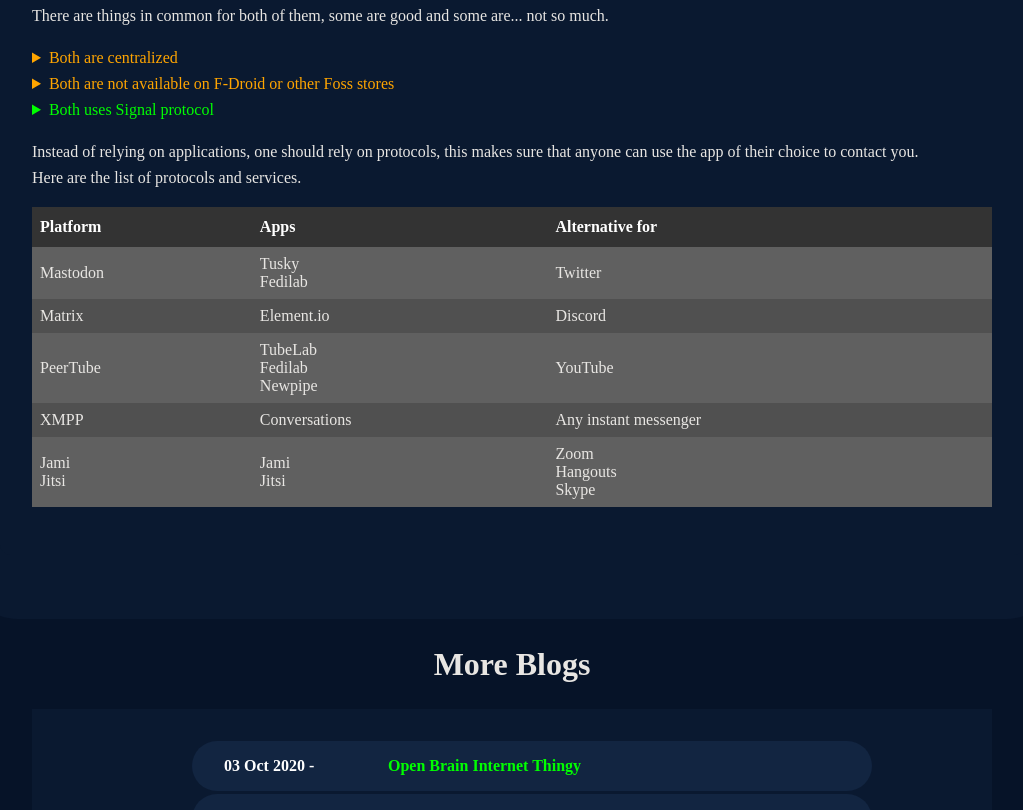
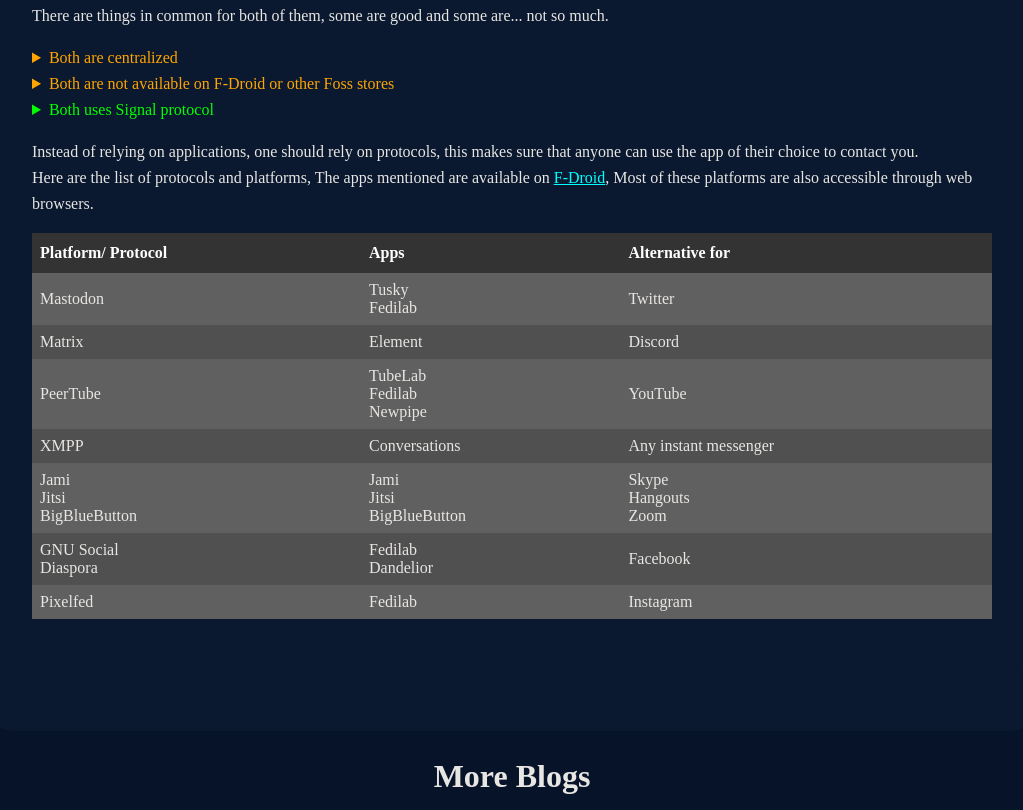
Before and after one commit to codingOtaku/codingOtaku.github.io, a plain HTML site: page blogs/switching-to-signal-is-not-enough/index.html in a window 1280 px wide. Shown: the part 607-1417 px from the top of the page, without its empty margins (128-1151 px from the left). Drawn offline with Linux system fonts and the light colour scheme.

Commit message:
Update Signal blog

```diff
--- a/blogs/switching-to-signal-is-not-enough/index.html
+++ b/blogs/switching-to-signal-is-not-enough/index.html
@@ -76,7 +76,7 @@
             <summary class="text-danger">Both are centralized</summary>
             <p>
               If Signal goes the wrong way, we cannot just switch a server and continue like what we can do with other
-              decentralized, federated services link Mastodon, PeerTube, or Matrix.</p>
+              decentralized, federated services like Mastodon, PeerTube, or Matrix.</p>
             <p>
               A wide adoption to a centralized service is never a good idea as moving from it means you have to convince
               everyone else using that service to move with you (isn't this what's happening with WhatsApp?).
@@ -120,10 +120,12 @@
           <p>
             Instead of relying on applications, one should rely on protocols, this makes sure that anyone can use the
             app of their choice to contact you.<br>
-            Here are the list of protocols and services.
+            Here are the list of protocols and platforms, The apps mentioned are available on <a href="f-droid.org"
+              target="_blank">F-Droid</a>,
+            Most of these platforms are also accessible through web browsers.
           <table class="table normal">
             <tr>
-                <th>Platform</th>
+              <th>Platform/ Protocol</th>
               <th>Apps</th>
               <th>Alternative for</th>
             </tr>
@@ -135,7 +137,7 @@
               </tr>
               <tr>
                 <td>Matrix</td>
-                  <td>Element.io</td>
+                <td>Element</td>
                 <td>Discord</td>
               </tr>
               <tr>
@@ -153,9 +155,19 @@
                 <td>Any instant messenger</td>
               </tr>
               <tr>
-                  <td>Jami<br>Jitsi</td>
-                  <td>Jami<br>Jitsi</td>
-                  <td>Zoom<br>Hangouts<br>Skype</td>
+                <td>Jami<br>Jitsi<br>BigBlueButton</td>
+                <td>Jami<br>Jitsi<br>BigBlueButton</td>
+                <td>Skype<br>Hangouts<br>Zoom</td>
+              </tr>
+              <tr>
+                <td>GNU Social<br>Diaspora</td>
+                <td>Fedilab<br>Dandelior</td>
+                <td>Facebook</td>
+              </tr>
+              <tr>
+                <td>Pixelfed</td>
+                <td>Fedilab</td>
+                <td>Instagram</td>
               </tr>
             </tbody>
           </table>
```
Lines whose indentation alone changed are shown as unchanged.
